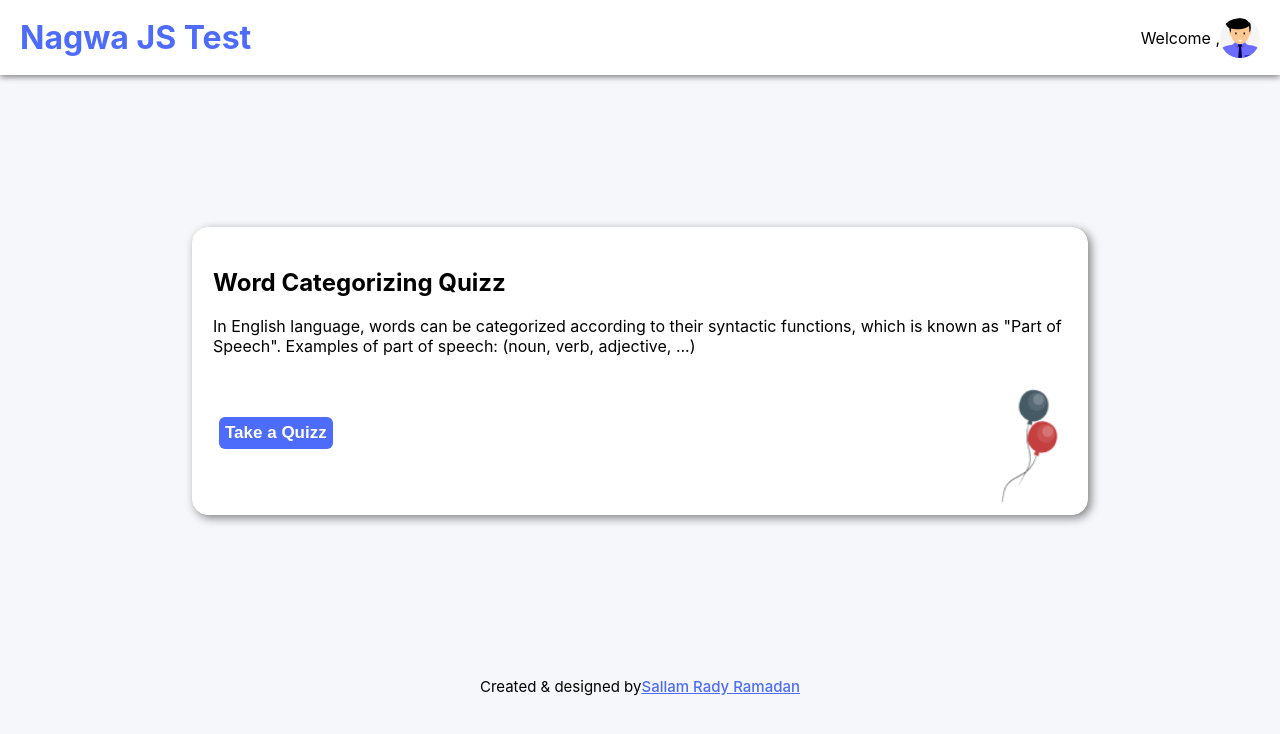
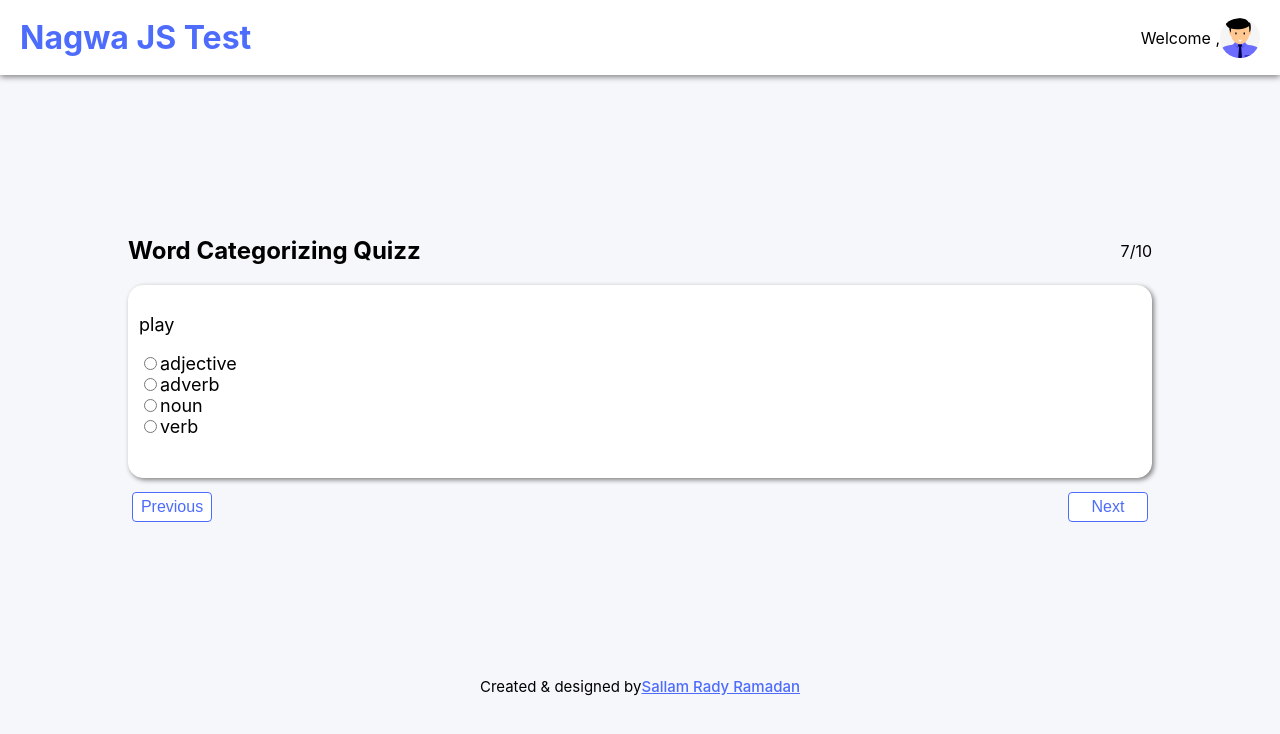
Before and after one commit to SallamRady/JavaScript-Developer-Task-Nagwa, a React (Create React App) app in the folder client/: page / in a window 1280 px wide. Shown: the top 734 px of the page. Built offline with nearby package versions, Linux system fonts and the light colour scheme.

Commit message:
implement design for quizz page

```diff
--- a/client/src/App.js
+++ b/client/src/App.js
@@ -3,13 +3,15 @@ import Navbar from "./components/navbar/Navbar";
 import Footer from "./components/footer/Footer";
 import Home from "./pages/home/Home";
 import "./App.scss";
+import Quizz from "./pages/quizz/Quizz";
 
 function App() {
   return (
     <div className="App">
       <Navbar />
       <div className="mainContainer">
-        <Home />
+        {/* <Home /> */}
+        <Quizz/>
       </div>
       <Footer />
     </div>
--- /dev/null
+++ b/client/src/components/question/Question.js
@@ -0,0 +1,26 @@
+import React from "react";
+import './Question.scss';
+
+const Question = ({ question }) => {
+  return (
+    <div className="questionCard">
+      <form>
+        <p>{question}</p>
+        <input type="radio" id="adjective" name="questionId" value="adjective" />
+        <label for="adjective">adjective</label>
+        <br />
+        <input type="radio" id="adverb" name="questionId" value="adverb" />
+        <label for="adverb">adverb</label>
+        <br />
+        <input type="radio" id="noun" name="questionId" value="noun" />
+        <label for="noun">noun</label>
+        <br />
+        <input type="radio" id="verb" name="questionId" value="verb" />
+        <label for="verb">verb</label>
+        <br />
+      </form>
+    </div>
+  );
+};
+
+export default Question;
--- /dev/null
+++ b/client/src/components/question/Question.scss
@@ -0,0 +1,14 @@
+.questionCard {
+  box-sizing: border-box;
+  border: 1px solid #fff;
+  padding: 10px;
+  border-radius: 15px;
+  color: #000;
+  background-color: #fff;
+  box-shadow: 2px 2px 5px grey;
+  form {
+    margin-top: 10px;
+    margin-bottom: 30px;
+    font-size: 18px;
+  }
+}
--- a/client/src/pages/home/Home.scss
+++ b/client/src/pages/home/Home.scss
@@ -21,6 +21,9 @@
       font-weight: 700;
       border-radius: 6px;
       cursor: pointer;
+    }
+    button:hover{
+      box-shadow: 1px 1px 2px gray;
     }
     .ballon {
       animation-name: ballonMovment;
--- /dev/null
+++ b/client/src/pages/quizz/Quizz.js
@@ -0,0 +1,21 @@
+import React from 'react';
+import Question from '../../components/question/Question';
+import './Quizz.scss';
+
+const Quizz = () => {
+    return (
+        <div className='quizzPage'>
+            <div className='quizzPageHeader'>
+                <h2>Word Categorizing Quizz</h2>
+                <p>7/10</p>
+            </div>
+            <Question question='play'/>
+            <div className='quizzPageFooter'>
+                <button>Previous</button>
+                <button>Next</button>
+            </div>
+        </div>
+    );
+};
+
+export default Quizz;
--- /dev/null
+++ b/client/src/pages/quizz/Quizz.scss
@@ -0,0 +1,30 @@
+.quizzPage{
+    width: 80%;
+    .quizzPageHeader {
+        display: flex;
+        justify-content: space-between;
+        align-items: center;
+    }
+    .quizzPageFooter{
+        display: flex;
+        justify-content: space-between;
+        align-items: center;
+        margin-top: 10px;
+        button {
+            padding: 5px;
+            margin: 4px;
+            border: 1px solid #4d6cfb;
+            color: #4d6cfb;
+            border-radius: 4px;
+            background-color: #fff;
+            width: 80px;
+            font-size: 16px;
+        }
+        button:hover{
+            color: #fff;
+            background-color: #4d6cfb;
+            cursor: pointer;
+            box-shadow: 1px 1px 2px gray;
+        }
+    }
+}
```
